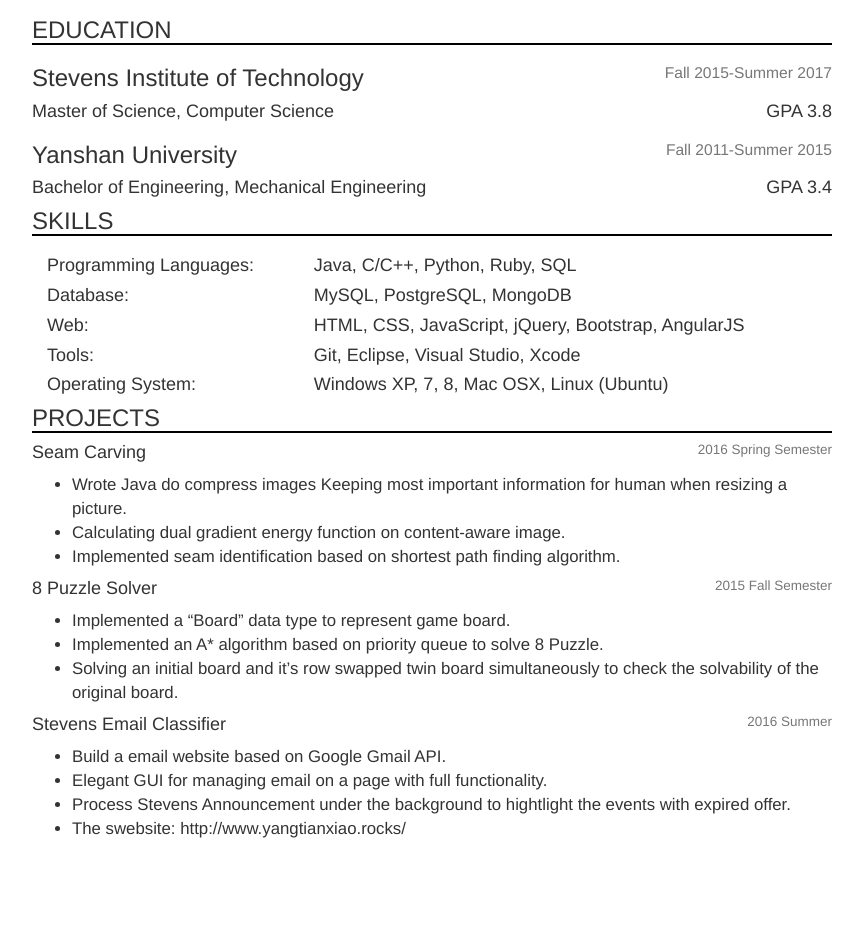
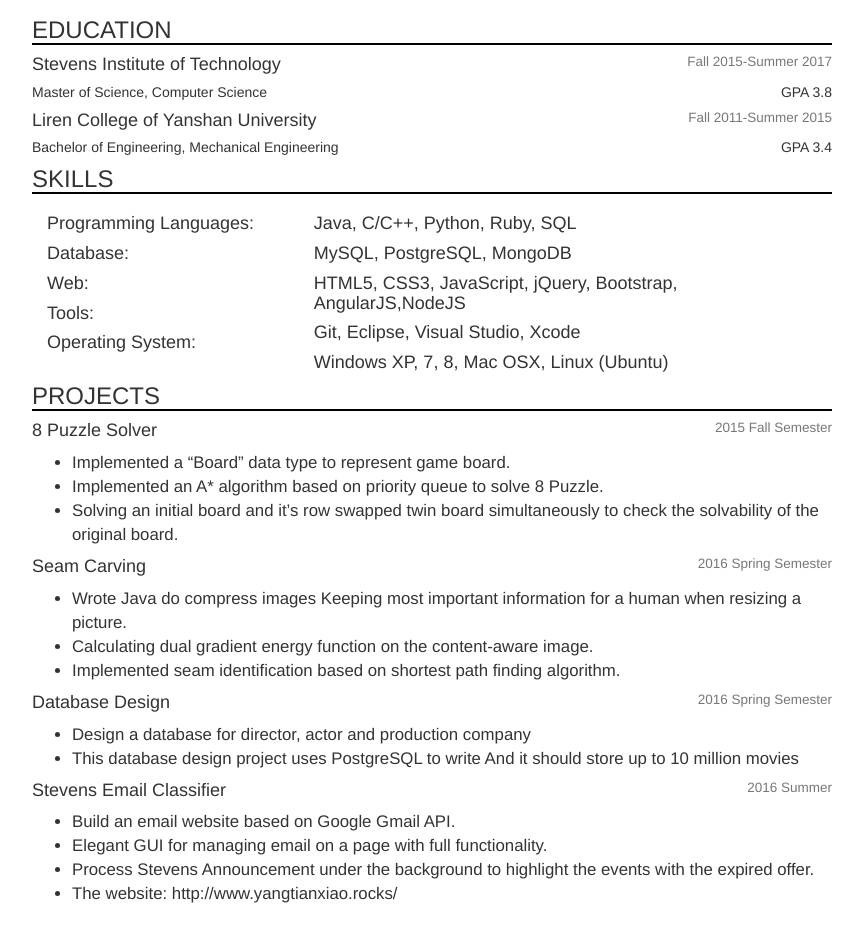
Before and after one commit to HoweZZH/about, a website: page index.html in a window 1280 px wide. Shown: the part 135-1071 px from the top of the page, without its empty margins (208-1071 px from the left). Before the commit the page ends 1006 px from the top, so only its background shows below. Drawn offline with nearby package versions, Linux system fonts and the light colour scheme.

Commit message:
update address

```diff
--- a/index.html
+++ b/index.html
@@ -19,7 +19,7 @@
             </div>
             <div class="col-xs-6">
                 <ul class="my-list" style="list-style-type:none">
-                    <li class="my-list-item">141Booraem, Apt4, Jersey City, NJ,07307</li>
+                    <li class="my-list-item">72 Hutton Street Apt A, Jersey City, NJ,07307</li>
                     <li class="my-list-item">Phone:201-912-9495</li>
                     <li class="my-list-item">Email:zhaozihao7199@gmail.com</li>
                 </ul>
@@ -27,11 +27,11 @@
         </div>
         <div class="row div-row">
             <h3 style="border-bottom: 2px solid black;">EDUCATION</h3>
-            <h3>Stevens Institute of Technology<small class="pull-right">Fall 2015-Summer 2017</small></h4></h3>
-            <h4> Master of Science, Computer Science<span class="pull-right">GPA 3.8</span></h3>
+            <h4>Stevens Institute of Technology<small class="pull-right">Fall 2015-Summer 2017</small></h4></h3>
+            <h5> Master of Science, Computer Science<span class="pull-right">GPA 3.8</span></h3>
 
-          <h3>Yanshan University<small class="pull-right">Fall 2011-Summer 2015</small></h3>
-          <h4> Bachelor of Engineering, Mechanical Engineering<span class="pull-right">GPA 3.4</span></h3>
+          <h4>Liren College of Yanshan University<small class="pull-right">Fall 2011-Summer 2015</small></h3>
+          <h5> Bachelor of Engineering, Mechanical Engineering<span class="pull-right">GPA 3.4</span></h3>
 
       </div>
        <div class="row div-row">
@@ -46,31 +46,36 @@
            <div class="col-xs-8">
                <h4>Java, C/C++, Python, Ruby, SQL</h4>
                <h4>MySQL, PostgreSQL, MongoDB</h4>
-               <h4>HTML, CSS, JavaScript, jQuery, Bootstrap, AngularJS</h4>
+               <h4>HTML5, CSS3, JavaScript, jQuery, Bootstrap, AngularJS,NodeJS</h4>
                <h4>Git, Eclipse, Visual Studio, Xcode</h4>
                <h4>Windows XP, 7, 8, Mac OSX, Linux (Ubuntu)</h4>
             </div>
         </div>
         <div class="row div-row">
             <h3 style="border-bottom: 2px solid black;">PROJECTS </h3>
-            <h4>Seam Carving<small class="pull-right">2016 Spring Semester</small></h4>
-            <ul class="" style="list-style-type:disc">
-                <li class="">Wrote Java do compress images Keeping most important information for human when resizing a picture.</li>
-                <li class="">Calculating dual gradient energy function on content-aware image.</li>
-                <li class="">Implemented seam identification based on shortest path finding algorithm.</li>
-            </ul>
             <h4>8 Puzzle Solver <small class="pull-right"> 2015 Fall Semester</small></h4>
             <ul class="" style="list-style-type:disc">
                 <li class="">Implemented a “Board” data type to represent game board.</li>
                 <li class="">Implemented an A* algorithm based on priority queue to solve 8 Puzzle.</li>
                 <li class="">Solving an initial board and it’s row swapped twin board simultaneously to check the solvability of the original board.</li>
             </ul>
+            <h4>Seam Carving<small class="pull-right">2016 Spring Semester</small></h4>
+            <ul class="" style="list-style-type:disc">
+                <li class="">Wrote Java do compress images Keeping most important information for a human when resizing a picture.</li>
+                <li class="">Calculating dual gradient energy function on the content-aware image.</li>
+                <li class="">Implemented seam identification based on shortest path finding algorithm.</li>
+            </ul>
+            <h4>Database Design<small class="pull-right">2016 Spring Semester</small></h4>
+            <ul class="" style="list-style-type:disc">
+                <li class="">Design a database for director, actor and production company</li>
+                <li class="">This database design project uses PostgreSQL to write And it should store up to 10 million movies</li>
+            </ul>
             <h4>Stevens Email Classifier <small class="pull-right"> 2016 Summer </small></h4>
             <ul class="div-last" style="list-style-type:disc">
-                <li class="">Build a email website based on Google Gmail API.</li>
+                <li class="">Build an email website based on Google Gmail API.</li>
                 <li class="">Elegant GUI for managing email on a page with full functionality.</li>
-                <li> Process Stevens Announcement under the background to hightlight the events with expired offer.</li>
-                <li>The swebsite: http://www.yangtianxiao.rocks/ </li>
+                <li> Process Stevens Announcement under the background to highlight the events with the expired offer.</li>
+                <li>The website: http://www.yangtianxiao.rocks/ </li>
             </ul>
         </div>
     </div>
```
